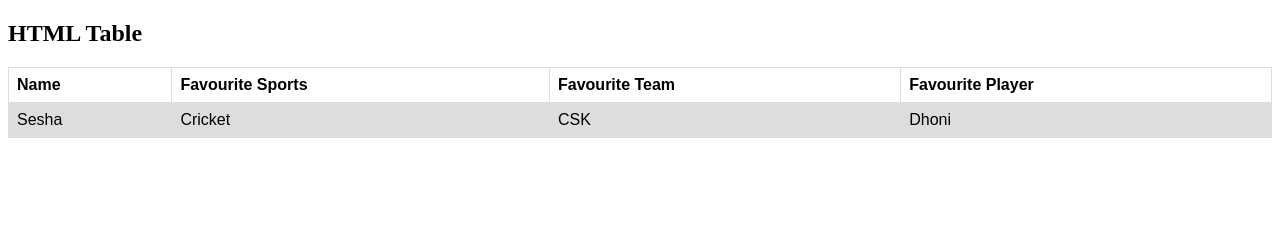
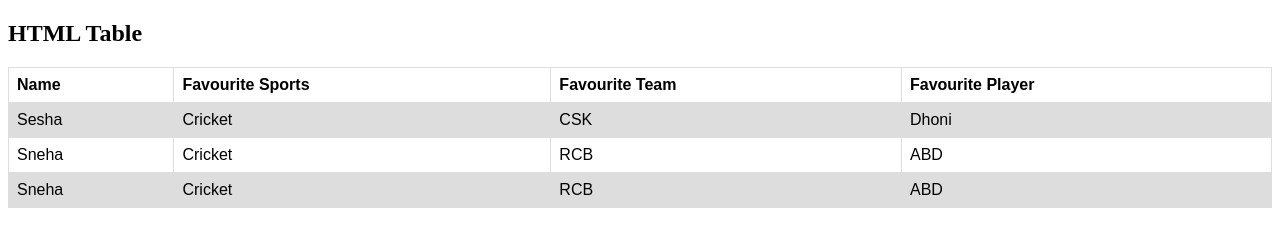
Before and after one commit to sesha-anko/git-tutorial, a plain HTML site: page index.html in a window 1280 px wide. Drawn offline with Linux system fonts and the light colour scheme.

Commit message:
Test data inserted

```diff
--- a/index.html
+++ b/index.html
@@ -36,6 +36,18 @@ tr:nth-child(even) {
     <td>CSK</td>
      <td>Dhoni</td>
   </tr>
+  <tr>
+    <td>Sneha</td>
+    <td>Cricket</td>
+    <td>RCB</td>
+     <td>ABD</td>
+  </tr>
+  <tr>
+    <td>Sneha</td>
+    <td>Cricket</td>
+    <td>RCB</td>
+     <td>ABD</td>
+  </tr>
 </table>
 
 </body>
```
